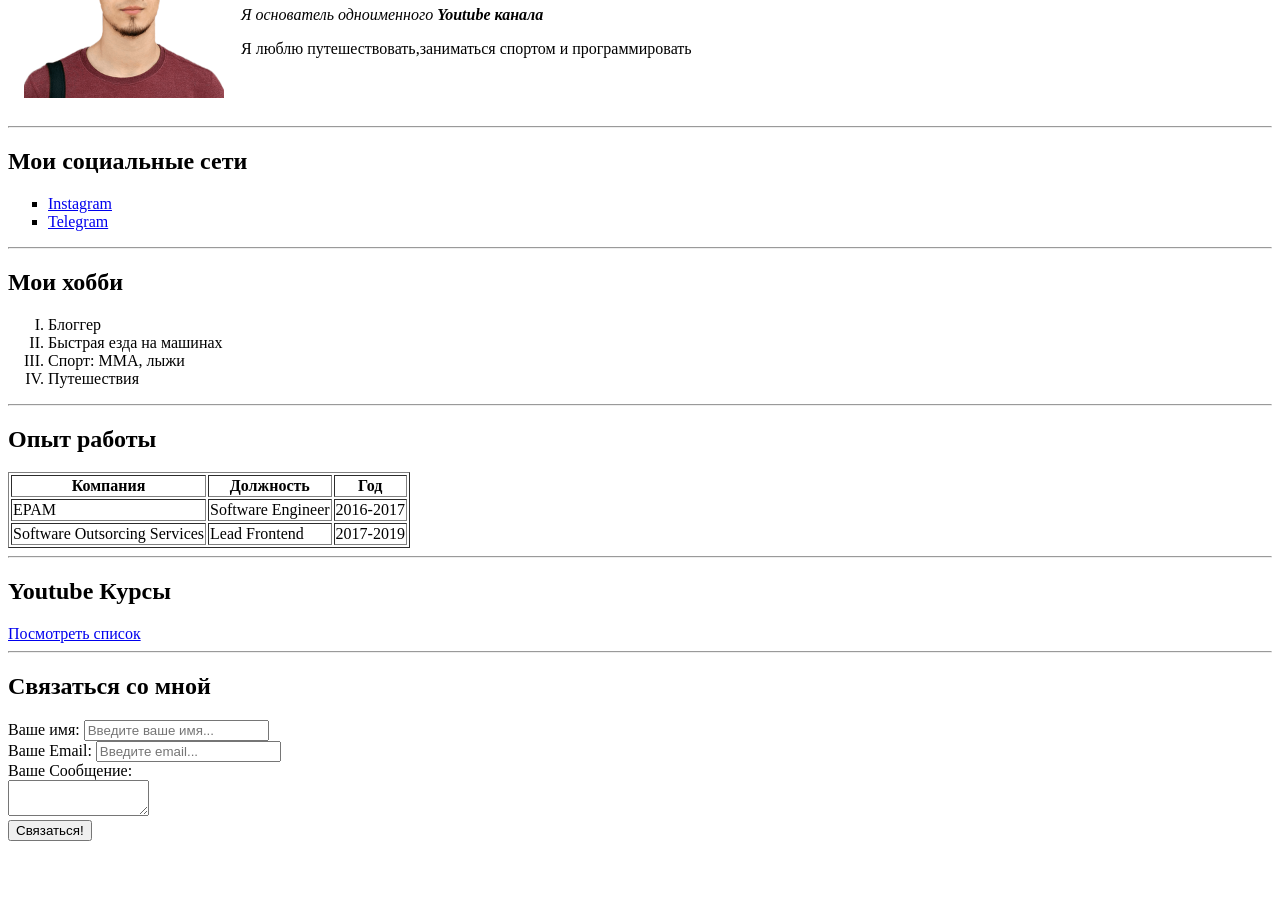
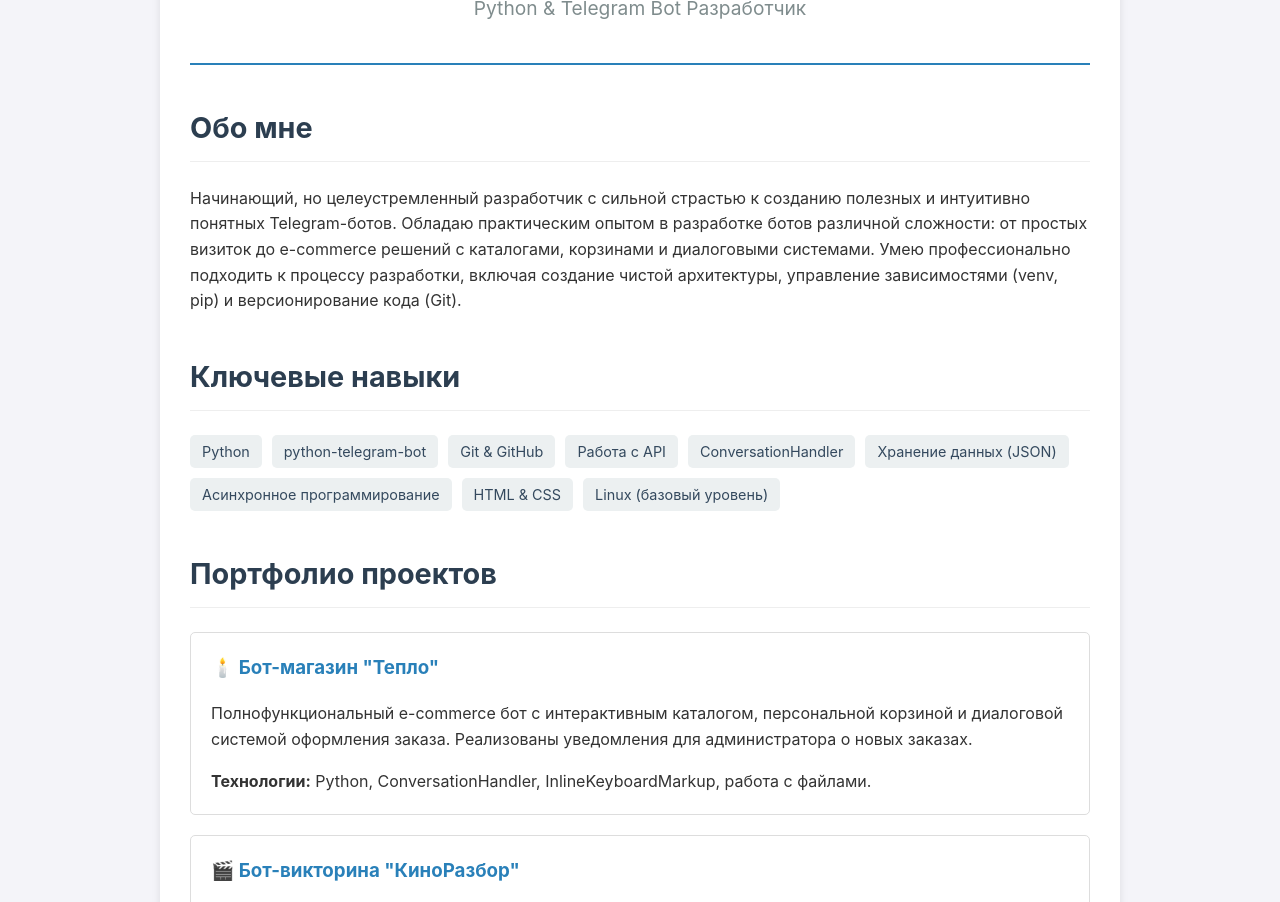
Before and after one commit to Virtuoz266/CV, a plain HTML site: page index.html in a window 1280 px wide. Shown: the part 126-1028 px from the top of the page. Before the commit the page ends 975 px from the top, so only its background shows below. Drawn offline with Linux system fonts and the light colour scheme.

Commit message:
Update index.html

```diff
--- a/index.html
+++ b/index.html
@@ -1,89 +1,162 @@
 <!DOCTYPE html>
-<html>
+<html lang="ru">
 <head>
     <meta charset="UTF-8">
-        <title>Vladilen CV</title>
+    <meta name="viewport" content="width=device-width, initial-scale=1.0">
+    <title>Резюме: Павел, Python & Telegram Bot разработчик</title>
+    <style>
+        :root {
+            --bg-color: #f4f4f9;
+            --text-color: #333;
+            --header-color: #2c3e50;
+            --accent-color: #2980b9;
+            --card-bg: #ffffff;
+            --shadow: 0 4px 8px rgba(0,0,0,0.1);
+        }
+        body {
+            font-family: -apple-system, BlinkMacSystemFont, 'Segoe UI', Roboto, Helvetica, Arial, sans-serif;
+            margin: 0;
+            padding: 20px;
+            background-color: var(--bg-color);
+            color: var(--text-color);
+            line-height: 1.6;
+        }
+        .container {
+            max-width: 900px;
+            margin: 0 auto;
+            background-color: var(--card-bg);
+            padding: 30px;
+            border-radius: 8px;
+            box-shadow: var(--shadow);
+        }
+        header {
+            text-align: center;
+            border-bottom: 2px solid var(--accent-color);
+            padding-bottom: 20px;
+            margin-bottom: 30px;
+        }
+        h1 {
+            color: var(--header-color);
+            margin: 0;
+            font-size: 2.5rem;
+        }
+        h2 {
+            color: var(--header-color);
+            border-bottom: 1px solid #eee;
+            padding-bottom: 10px;
+            margin-top: 40px;
+            font-size: 1.8rem;
+        }
+        .subtitle {
+            color: #7f8c8d;
+            font-size: 1.2rem;
+            margin-top: 5px;
+        }
+        .skills-list {
+            list-style: none;
+            padding: 0;
+            display: flex;
+            flex-wrap: wrap;
+            gap: 10px;
+        }
+        .skills-list li {
+            background-color: #ecf0f1;
+            color: #34495e;
+            padding: 5px 12px;
+            border-radius: 5px;
+            font-size: 0.9rem;
+        }
+        .project-card {
+            border: 1px solid #ddd;
+            padding: 20px;
+            margin-bottom: 20px;
+            border-radius: 5px;
+            transition: box-shadow 0.3s;
+        }
+        .project-card:hover {
+            box-shadow: 0 6px 12px rgba(0,0,0,0.15);
+        }
+        .project-card h3 {
+            margin-top: 0;
+            color: var(--accent-color);
+        }
+        .project-card a {
+            text-decoration: none;
+            color: var(--accent-color);
+            font-weight: bold;
+        }
+        .contacts a {
+            color: var(--text-color);
+            text-decoration: none;
+            margin-right: 20px;
+        }
+        .contacts a:hover {
+            color: var(--accent-color);
+        }
+    </style>
 </head>
 <body>
-        <table cellspacing="15">
-            <tr>
-                <td>
-                    <img src="avatar.jpeg" width="200" alt="тут моя фотка"/>
-                </td>
-                <td>
-                    <h1>Владилен Минин</h1>
-                    <p><em>Я основатель одноименного <strong>Youtube канала</strong></em></p>
-                    <p>Я люблю путешествовать,заниматься спортом и программировать</p>
-                </td>
-            </tr>
-        </table>
+    <div class="container">
+        <header>
+            <h1>Павел</h1>
+            <p class="subtitle">Python & Telegram Bot Разработчик</p>
+        </header>
 
-        <hr>
+        <section id="about">
+            <h2>Обо мне</h2>
+            <p>
+                Начинающий, но целеустремленный разработчик с сильной страстью к созданию полезных и интуитивно понятных Telegram-ботов. Обладаю практическим опытом в разработке ботов различной сложности: от простых визиток до e-commerce решений с каталогами, корзинами и диалоговыми системами. Умею профессионально подходить к процессу разработки, включая создание чистой архитектуры, управление зависимостями (venv, pip) и версионирование кода (Git).
+            </p>
+        </section>
 
-        <h2>Мои социальные сети</h2>
-        <ul type="square">
-            <li><a href="https://instagram.com/vladilen.minin" target="blank">Instagram</a></li>
-            <li><a href="https://t.me/js_by_vladilen" target="blank">Telegram</a></li>
+        <section id="skills">
+            <h2>Ключевые навыки</h2>
+            <ul class="skills-list">
+                <li>Python</li>
+                <li>python-telegram-bot</li>
+                <li>Git & GitHub</li>
+                <li>Работа с API</li>
+                <li>ConversationHandler</li>
+                <li>Хранение данных (JSON)</li>
+                <li>Асинхронное программирование</li>
+                <li>HTML & CSS</li>
+                <li>Linux (базовый уровень)</li>
             </ul>
+        </section>
 
-        <hr>
+        <section id="projects">
+            <h2>Портфолио проектов</h2>
 
-        <h2>Мои хобби</h2>
-        <ol type="I">
-            <li>Блоггер</li>
-            <li>Быстрая езда на машинах</li>
-            <li>Спорт: ММА, лыжи</li>
-            <li>Путешествия</li>
-        </ol>
+            <div class="project-card">
+                <h3><a href="https://github.com/Virtuoz266/Svechi-Teplo-Bot" target="_blank">🕯️ Бот-магазин "Тепло"</a></h3>
+                <p>Полнофункциональный e-commerce бот с интерактивным каталогом, персональной корзиной и диалоговой системой оформления заказа. Реализованы уведомления для администратора о новых заказах.</p>
+                <strong>Технологии:</strong> Python, ConversationHandler, InlineKeyboardMarkup, работа с файлами.
+            </div>
 
-        <hr>
+            <div class="project-card">
+                <h3><a href="https://github.com/Virtuoz266/Kino-Quiz-Bot" target="_blank">🎬 Бот-викторина "КиноРазбор"</a></h3>
+                <p>Интерактивная система для вовлечения пользователей с таблицей лидеров, персональной статистикой и автоматическим еженедельным сбросом рейтинга с помощью Job Queue.</p>
+                <strong>Технологии:</strong> Python, JSON, Job Queue, обработка callback-запросов.
+            </div>
 
-        <h2>Опыт работы</h2>
-        <table border="1">
-            <tr>
-                <th>Компания</th>
-                <th>Должность</th>
-                <th>Год</th>
-            </tr>
-            <tr>
-                <td>EPAM</td>
-                <td>Software Engineer</td>
-                <td>2016-2017</td>
-            </tr>
-            <tr>
-                <td>Software Outsorcing Services</td>
-                <td>Lead Frontend</td>
-                <td>2017-2019</td>
-            </tr>
-        </table>
+            <div class="project-card">
+                <h3><a href="https://github.com/Virtuoz266/Yoga-Bot" target="_blank">🧘 Бот-визитка "Дыхание"</a></h3>
+                <p>Элегантный и простой бот-визитка для студии йоги. Реализовано чистое, интуитивно понятное меню на кнопках для быстрой навигации по разделам: расписание, цены, контакты.</p>
+                <strong>Технологии:</strong> Python, InlineKeyboardMarkup, модульная структура кода.
+            </div>
 
-        <hr>
+        </section>
 
-        <h2>Youtube Курсы</h2>
-        <a href="youtube.html">Посмотреть список</a>
+        <section id="contacts" class="contacts">
+            <h2>Контакты</h2>
+            <p>
+                <a href="mailto:virtuoz455@gmail.com">Email: virtuoz455@gmail.com</a>
+                <a href="https://github.com/Virtuoz266" target="_blank">GitHub: Virtuoz266</a>
+                <!-- Добавьте сюда ссылку на ваш Telegram, если хотите -->
+                <!-- <a href="https://t.me/YourUsername" target="_blank">Telegram: @YourUsername</a> -->
+            </p>
+        </section>
 
-        <hr>
-        <h2>Связаться со мной</h2>
-
-        <form action="/">
-            <label for="name">Ваше имя:</label>
-            <input type="text" id="name" placeholder="Введите ваше имя...">
-
-            <br>
-
-            <label for="email">Ваше Email:</label>
-            <input type="email" id="email" placeholder="Введите email...">
-
-            <br>
-
-            <label for="text">Ваше Сообщение:</label>
-            <br>
-            <textarea id="text" rows="2" cols="15"></textarea>
-
-            <br>
-
-            <input type="submit" value="Связаться!">
-        </form>
-
+    </div>
 </body>
 </html>
```
Lines whose indentation alone changed are shown as unchanged.
